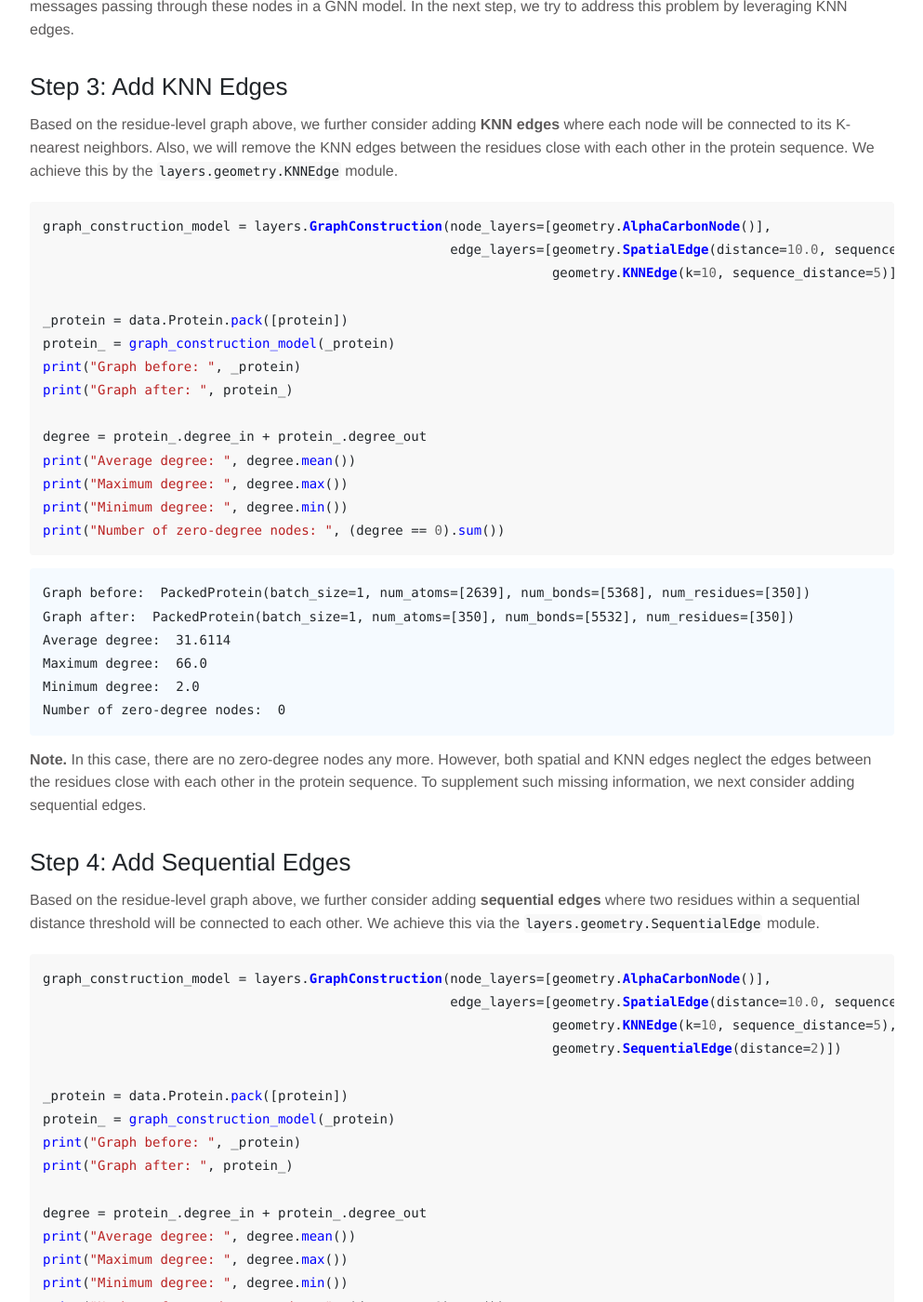
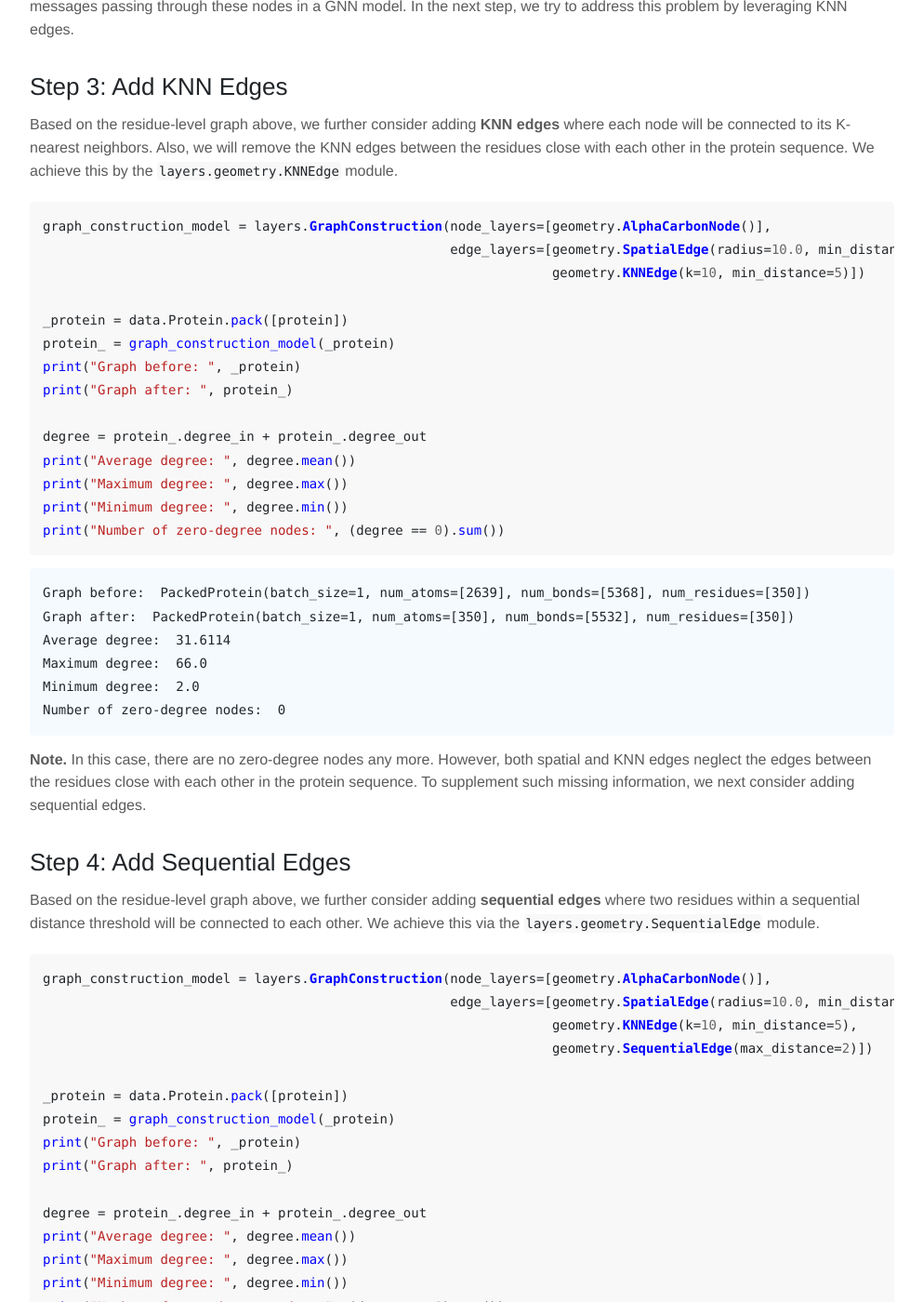
Before and after one commit to DeepGraphLearning/torchprotein-site, a Jekyll site: the page built from _pages/tutorial_3.md, in a window 1280 px wide and 1400 px high, scrolled down 3853 px. Shown: the whole window at 93% size, without its empty margins (143-1136 px from the left). Built offline with Jekyll 4.4.1, drawn with Linux system fonts in a browser that asks for light colours; some of the changed text lies outside the part shown.

Commit message:
update tutorials according to the latest comments

````diff
--- a/_pages/tutorial_3.md
+++ b/_pages/tutorial_3.md
@@ -131,7 +131,7 @@ We achieve this by the `layers.geometry.SpatialEdge` module.
 
 ```python
 graph_construction_model = layers.GraphConstruction(node_layers=[geometry.AlphaCarbonNode()],
-                                                    edge_layers=[geometry.SpatialEdge(distance=10.0, sequence_distance=5)])
+                                                    edge_layers=[geometry.SpatialEdge(radius=10.0, min_distance=5)])
 
 _protein = data.Protein.pack([protein])
 protein_ = graph_construction_model(_protein)
@@ -165,8 +165,8 @@ Also, we will remove the KNN edges between the residues close with each other in
 
 ```python
 graph_construction_model = layers.GraphConstruction(node_layers=[geometry.AlphaCarbonNode()],
-                                                    edge_layers=[geometry.SpatialEdge(distance=10.0, sequence_distance=5),
-                                                                 geometry.KNNEdge(k=10, sequence_distance=5)])
+                                                    edge_layers=[geometry.SpatialEdge(radius=10.0, min_distance=5),
+                                                                 geometry.KNNEdge(k=10, min_distance=5)])
 
 _protein = data.Protein.pack([protein])
 protein_ = graph_construction_model(_protein)
@@ -201,9 +201,9 @@ We achieve this via the `layers.geometry.SequentialEdge` module.
 
 ```python
 graph_construction_model = layers.GraphConstruction(node_layers=[geometry.AlphaCarbonNode()],
-                                                    edge_layers=[geometry.SpatialEdge(distance=10.0, sequence_distance=5),
-                                                                 geometry.KNNEdge(k=10, sequence_distance=5),
-                                                                 geometry.SequentialEdge(distance=2)])
+                                                    edge_layers=[geometry.SpatialEdge(radius=10.0, min_distance=5),
+                                                                 geometry.KNNEdge(k=10, min_distance=5),
+                                                                 geometry.SequentialEdge(max_distance=2)])
 
 _protein = data.Protein.pack([protein])
 protein_ = graph_construction_model(_protein)
@@ -299,9 +299,9 @@ in which an MLP prediction head is appended upon GearNet to derive all the task
 
 ```python
 graph_construction_model = layers.GraphConstruction(node_layers=[geometry.AlphaCarbonNode()],
-                                                    edge_layers=[geometry.SpatialEdge(distance=10.0, sequence_distance=5),
-                                                                 geometry.KNNEdge(k=10, sequence_distance=5),
-                                                                 geometry.SequentialEdge(distance=2)],
+                                                    edge_layers=[geometry.SpatialEdge(radius=10.0, min_distance=5),
+                                                                 geometry.KNNEdge(k=10, min_distance=5),
+                                                                 geometry.SequentialEdge(max_distance=2)],
                                                     edge_feature="gearnet")
 
 task = tasks.MultipleBinaryClassification(gearnet, graph_construction_model=graph_construction_model, num_mlp_layer=3,
@@ -335,9 +335,9 @@ in which an MLP prediction head is appended upon GearNet-Edge to derive all the
 
 ```python
 graph_construction_model = layers.GraphConstruction(node_layers=[geometry.AlphaCarbonNode()],
-                                                    edge_layers=[geometry.SpatialEdge(distance=10.0, sequence_distance=5),
-                                                                 geometry.KNNEdge(k=10, sequence_distance=5),
-                                                                 geometry.SequentialEdge(distance=2)],
+                                                    edge_layers=[geometry.SpatialEdge(radius=10.0, min_distance=5),
+                                                                 geometry.KNNEdge(k=10, min_distance=5),
+                                                                 geometry.SequentialEdge(max_distance=2)],
                                                     edge_feature="gearnet")
 
 task = tasks.MultipleBinaryClassification(gearnet_edge, graph_construction_model=graph_construction_model, num_mlp_layer=3,
````
Also changed, not shown: other parts of _pages/tutorial_3.md (+1 -1 lines), _pages/about.md (+3 -3 lines), _pages/tutorial_2.md (+3 -3 lines), _pages/tutorial_4.md (+7 -7 lines).
